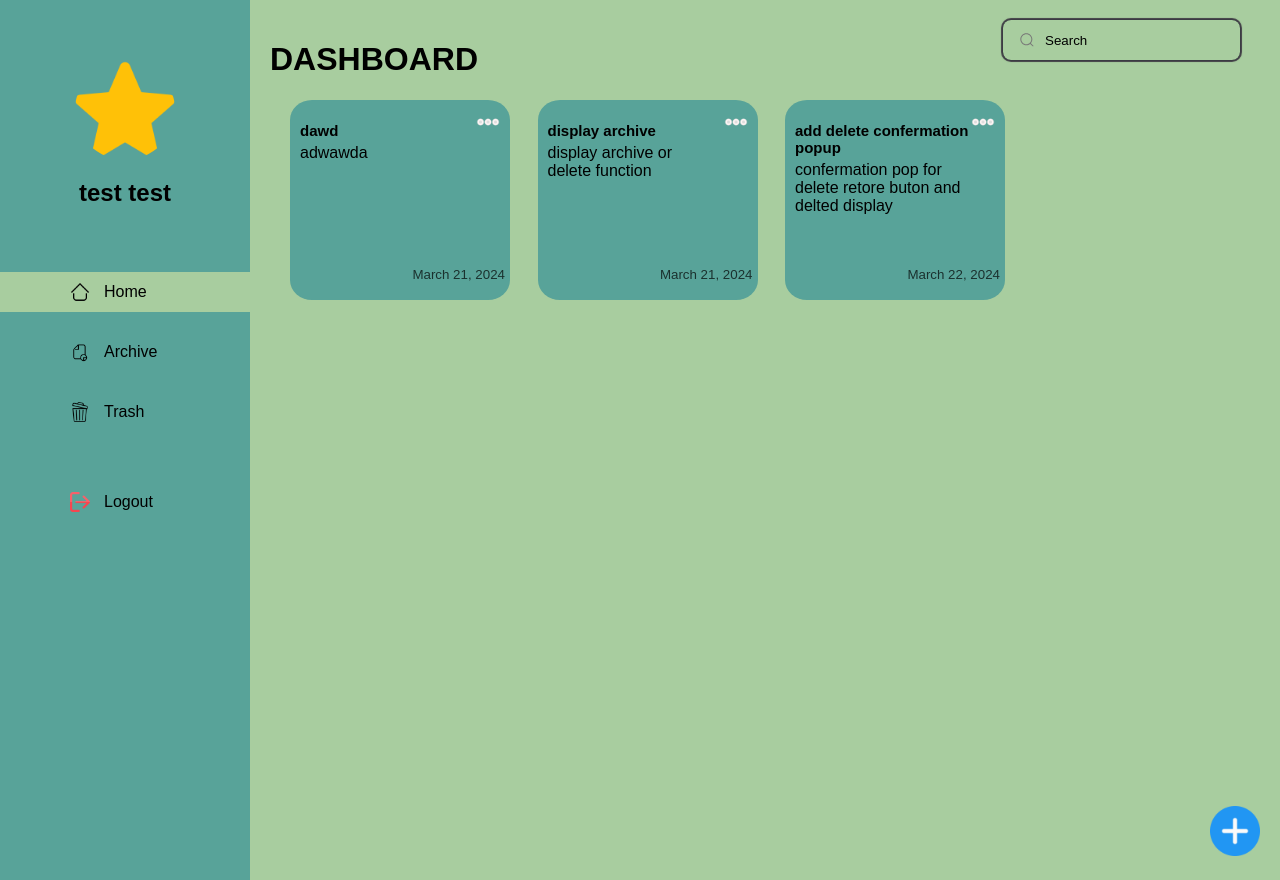
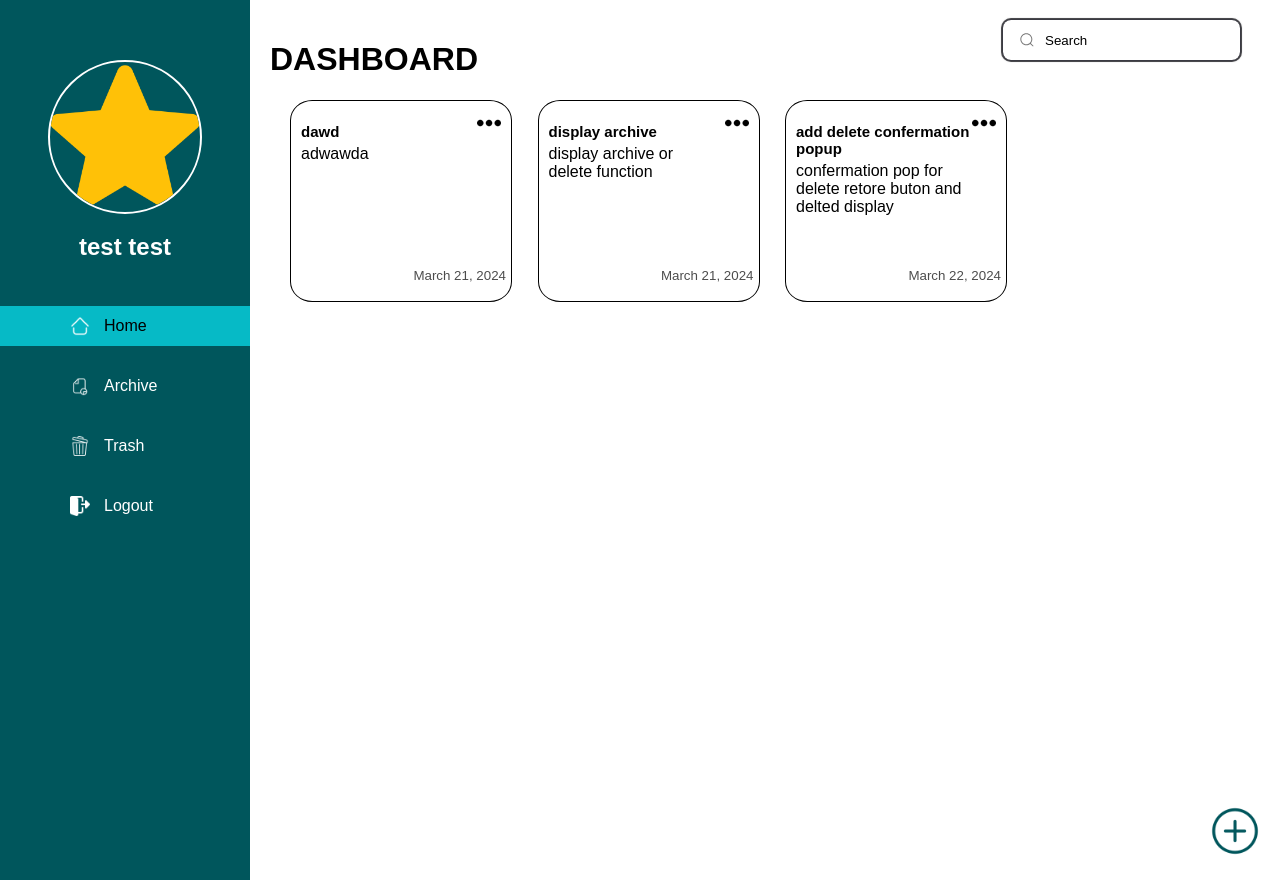
Before and after one commit to sherwintorrejas/FINALNOTES, a PHP site: page /home.php in a window 1280 px wide. Run offline with PHP 8.4, Linux system fonts and the light colour scheme; a user stored in the database is signed in; data comes from the database, SQL or seed files in the repository.

Commit message:
e fixand dropdown kay dili mo close basta mo click sa lain na dropdown

```diff
--- a/archive.php
+++ b/archive.php
@@ -61,7 +61,7 @@ $user_id = $_SESSION['user_id'];
             echo "<div class='card-content'>" . (strlen($row['text']) > 60 ? substr($row['text'], 0, 60) . "..." : $row['text']) . "</div>";
             echo "<p class='update-time'>" . formatUpdateTime($row['updated_at']) . "</p>";
             echo "<div class='dropdown'>";
-            echo "<div class='dropdown-toggle' onclick='toggleDropdown(this)'><img src='icons/down.png' alt='Dropdown'></div>";
+            echo "<div class='dropdown-toggle' onclick='toggleDropdown(this)'><img src='icons/more.png' alt='Dropdown'></div>";
             echo "<div class='dropdown-menu'>";
             echo "<div class='dropdown-menu-item' onclick='showPopup(" . $row['note_id'] . ", \"" . addslashes($row['title']) . "\", \"" . addslashes($row['text']) . "\")'>Edit</div>";
 
--- a/bars/sidebar.php
+++ b/bars/sidebar.php
@@ -12,11 +12,7 @@
             top: 0;
             left: 0;
             padding-top: 20px;
-            display: flex;
-            flex-direction: column;
-            justify-content: flex-start;
-            align-items: flex-start;
-            background-color: #58A399;
+            background-color: #00565c;
         }
 
         .profile {
@@ -31,19 +27,22 @@
         }
 
         .profile img {
-            width: 100px;
-            height: 100px;
+            width: 150px;
+            height: 150px;
             border-radius: 50%;
             margin-bottom: 10px;
+            border: solid 2px;
+            border-color: white;
         }
 
         .profile a {
             text-decoration: none;
             color: black;
+
         }
 
         .profile h2 {
-            color: black;
+            color: white;
             margin: 5px;
             text-decoration: none;
         }
@@ -54,9 +53,8 @@
         }
 
         .nav-link {
-            color: black;
+            color: white;
             text-decoration: none;
-            display: block;
             text-align: left;
             margin-top: 20px;
             display: flex;
@@ -79,11 +77,10 @@
         }
 
         .nav-logout {
-            color: black;
+            color: white;
             text-decoration: none;
-            display: block;
             text-align: left;
-            margin-top: 50px;
+            margin-top: 20px;
             display: flex;
             align-items: center;
             justify-content: flex-start;
@@ -103,17 +100,17 @@
             margin-right: 98px;
         }
         .nav-logout:hover {
-             background-color: #A8CD9F; /* Change background color on hover */
+             background-color: #06bac6; /* Change background color on hover */
          }
         /* Hover effect for nav links */
         .nav-link:hover{
-            background-color: #A8CD9F; /* Change background color on hover */
+            background-color: #06bac6; /* Change background color on hover */
         }
 
         /* Active link styling */
         .active-link {
             color: black; /* Change active link color */
-            background-color:  #A8CD9F; /* Change active link background color */
+            background-color:  #06bac6; /* Change active link background color */
         }
     </style>
 </head>
@@ -183,7 +180,7 @@
     <span>Home</span>
 </a>
 <a href="archive.php" class="nav-link <?php if($currentPage == 'archive.php') echo 'active-link'; ?>">
-    <img src="icons/archive.png" alt="Archive Icon">
+    <img src="icons/arch.png" alt="Archive Icon">
     <span>Archive</span>
 </a>
 <a href="trashdash.php" class="nav-link <?php if($currentPage == 'trashdash.php') echo 'active-link'; ?>">
@@ -192,7 +189,7 @@
 </a>
 <!-- Logout link -->
 <a href="#" class="nav-logout" onclick="return confirmLogout();">
-    <img src="icons/logout.png" alt="Logout Icon">
+    <img src="icons/lgout.png" alt="Logout Icon">
     <span>Logout</span>
 </a>
 
--- a/css/style.css
+++ b/css/style.css
@@ -3,7 +3,6 @@ body {
     padding: 0;
     font-family: Arial, sans-serif;
     position: relative; /* Set position relative for absolute positioning */
-    background-color: #A8CD9F;
 }
 
 .content {
@@ -153,7 +152,9 @@ body {
     overflow: hidden; /* Hide overflow */
     position: relative; /* Add relative positioning */
     transition: box-shadow 0.3s ease; /* Add transition for smooth hover effect */
-    background-color: #58A399;
+    border: solid 1px;
+    float:left;
+    margin-right: 20px;
 }
 
 .card:hover {
@@ -186,7 +187,6 @@ body {
     top: 10px; /* Adjust as needed */
     right: 10px; /* Adjust as needed */
     cursor: pointer;
-    z-index: 1; /* Add z-index to ensure it appears above other elements */
 }
 
 .dropdown-toggle img {
--- a/home.php
+++ b/home.php
@@ -55,7 +55,7 @@ $user_id = $_SESSION['user_id'];
             echo "<div class='card-content'>" . (strlen($row['text']) > 60 ? substr($row['text'], 0, 60) . "..." : $row['text']) . "</div>";
             echo "<p class='update-time'>" . formatUpdateTime($row['updated_at']) . "</p>";
             echo "<div class='dropdown'>";
-            echo "<div class='dropdown-toggle' onclick='toggleDropdown(this)'><img src='icons/down.png' alt='Dropdown'></div>";
+            echo "<div class='dropdown-toggle' onclick='toggleDropdown(this)'><img src='icons/more.png' alt='Dropdown'></div>";
             echo "<div class='dropdown-menu'>";
             echo "<div class='dropdown-menu-item' onclick='showPopup(" . $row['note_id'] . ", \"" . $row['title'] . "\", \"" . $row['text'] . "\")'>Edit</div>";
             echo "<div class='dropdown-menu-item' onclick='archiveNote(" . $row['note_id'] . ")'>Archive</div>";
@@ -77,7 +77,7 @@ $user_id = $_SESSION['user_id'];
     ?>
 
     <div class="add-note-icon">
-        <img src="icons/plus.png" alt="Add Note" id="add-note-button" onclick="showAddNotePopup()">
+        <img src="icons/add.png" alt="Add Note" id="add-note-button" onclick="showAddNotePopup()">
     </div>
 
     <div class="popup" id="add-note-popup">
@@ -123,6 +123,8 @@ $user_id = $_SESSION['user_id'];
     xhr.open("POST", "add_note.php", true);
     xhr.send(formData);
 });
+
+
 </script>
 </div>
 </body>
--- a/login.php
+++ b/login.php
@@ -4,11 +4,11 @@
     <meta charset="UTF-8">
     <meta name="viewport" content="width=device-width, initial-scale=1.0">
     <title>Login Page - NoteMatrix</title>
-    <link rel="stylesheet" href="css/register.css">
+    <link rel="stylesheet" href="css/registr.css">
 </head>
 <body class="loginbody">
 <div class="tittle">
-<h1><span style="color: #333;  font-size: 5rem; color: gray; padding-top: 50px;"><span style="color: #ff4500;">N</span>ote<span style="color: #ff4500;">M</span>atrix</span></h1>
+<h1><span style="font-size: 5rem; color: white; padding-top: 50px;"><span style="color: #0bffa7;">N</span>ote<span style="color: #0bffa7;">M</span>atrix</span></h1>
 </div>
 <div class="content">
 
--- a/register.php
+++ b/register.php
@@ -12,13 +12,13 @@ include 'connection/validation-process.php';
     <meta charset="UTF-8">
     <meta name="viewport" content="width=device-width, initial-scale=1.0">
     <title>Register</title>
-    <link rel="stylesheet" href="css/register.css">
+    <link rel="stylesheet" href="css/registr.css">
 
 </head>
 
 <body>
 <div class="tittle">
-<h1><span style="color: #333;  font-size: 5rem; color: gray;"><span style="color: #ff4500;">N</span>ote<span style="color: #ff4500;">M</span>atrix</span></h1>
+<h1><span style="color: #333;  font-size: 5rem; color: white;"><span style="color: #0bffa7;">N</span>ote<span style="color: #0bffa7;">M</span>atrix</span></h1>
 </div>
     <div class="container">
         <h2>Register</h2>
--- a/trashdash.php
+++ b/trashdash.php
@@ -62,7 +62,7 @@ echo "<img src='icons/mark.png' alt='Tooltip' class='tooltip-icon'>";
 echo "<span class='tooltip'>" . $difference . " days until permanent deletion</span>";
 echo "</div>";
 echo "<div class='dropdown'>";
-echo "<div class='dropdown-toggle' onclick='toggleDropdown(this)'><img src='icons/down.png' alt='Dropdown'></div>";
+echo "<div class='dropdown-toggle' onclick='toggleDropdown(this)'><img src='icons/more.png' alt='Dropdown'></div>";
 echo "<div class='dropdown-menu'>";
 echo "<div class='dropdown-menu-item' onclick='confirmDelete(" . $row['note_id'] . ")'>Delete</div>";
 echo "<div class='dropdown-menu-item' onclick='restoreNote(". $row['note_id'] . ")'>Restore</div>";
```
Also changed, not shown: css/profile.css (+2 -6 lines), css/registr.css (renamed from css/register.css, +3 -9 lines), icons/add.png (added), icons/arch.png (added), icons/archive.png (deleted), icons/home.png, icons/lgout.png (added), icons/logout.png (deleted), icons/more.png (added), icons/plus.png (deleted), icons/trash.png.
